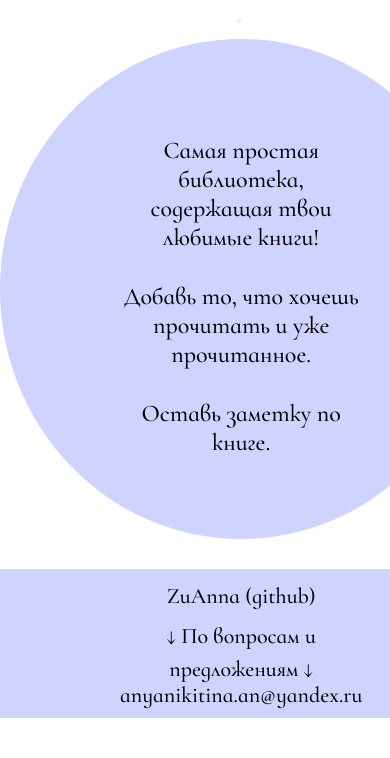
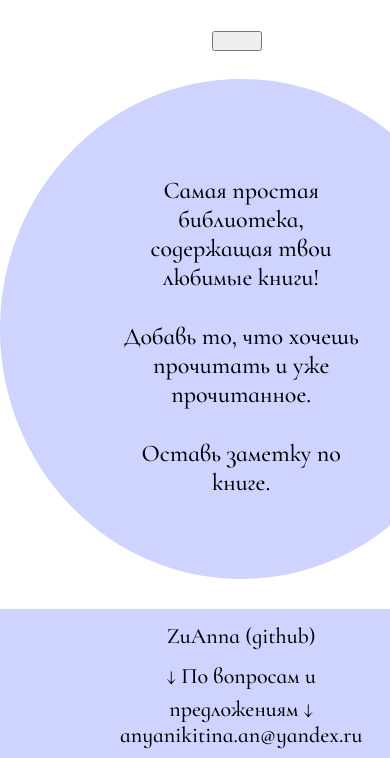
Before and after one commit to ZuAnna/library, a website: page index.html in a window 390 px wide. Shown: the part 234-992 px from the top of the page. Before the commit the page ends 952 px from the top, so only its background shows below. Drawn offline with Linux system fonts and the light colour scheme.

Commit message:
hamburger menu 2

```diff
--- a/scss/styles.scss
+++ b/scss/styles.scss
@@ -230,13 +230,16 @@ line-height: 55px;
     .header__inner-menu{
       position: relative;
       z-index: 10;
-
+      padding-bottom: 40px;
+      align-items: center;
     }
     .header__inner-hamburger{
       display: block;
       position: absolute;
-      right: 50%;
-      top: 50%;
+      left: 38%;
+      top: 30%;
+      width: 50px;
+      height: 20px;
       overflow: hidden;
       cursor: pointer;
       z-index: 11;
@@ -245,6 +248,7 @@ line-height: 55px;
       }
       &-btn{
         display: block;
+        position: absolute;
       }
     }
     .navigation{
```
Also changed, not shown: css/styles.css, 1 other file.
